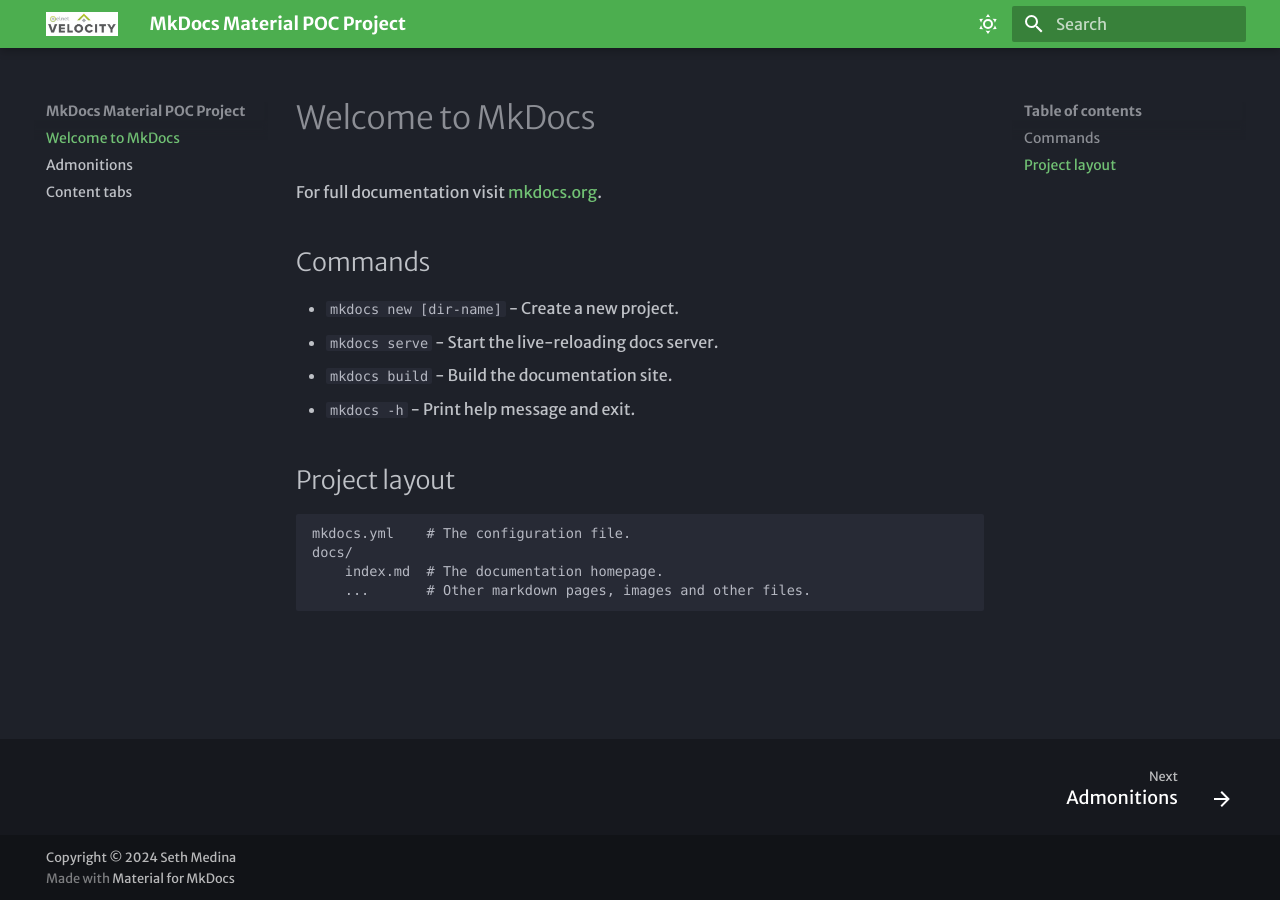
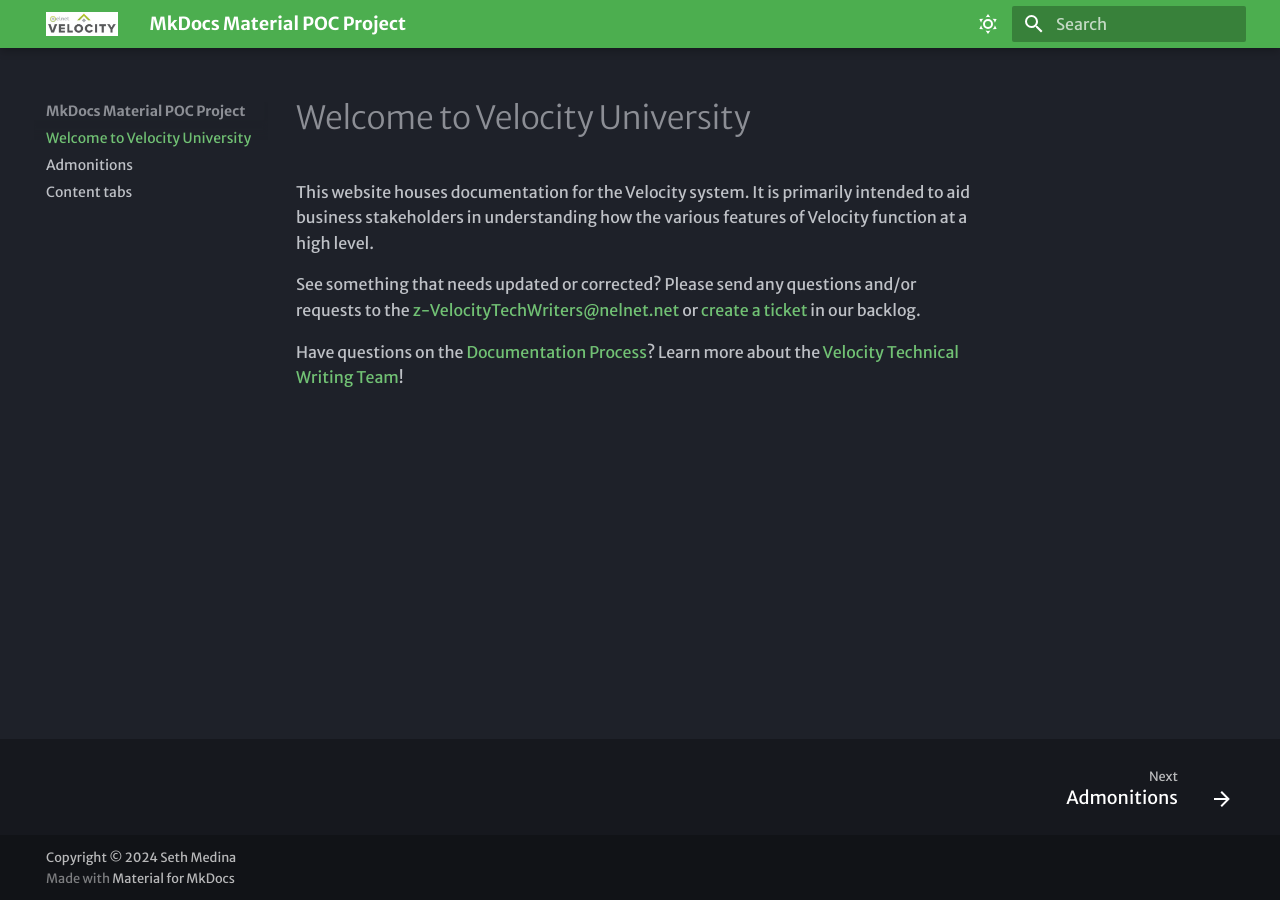
Before and after one commit to medinast/mkdocs-material-poc, an MkDocs documentation site: the page built from docs/index.md, in a window 1280 px wide. Built offline with MkDocs 1.6.1 and Material for MkDocs 9.7.7, drawn with Linux system fonts in a browser that asks for light colours; some web fonts are replaced.

Commit message:
Updated index.md and README.md
Added an intro paragraph and links to Velocity Tech Writer resources

```diff
--- a/docs/index.md
+++ b/docs/index.md
@@ -1,17 +1,7 @@
-# Welcome to MkDocs
+# Welcome to Velocity University
 
-For full documentation visit [mkdocs.org](https://www.mkdocs.org).
+This website houses documentation for the Velocity system. It is primarily intended to aid business stakeholders in understanding how the various features of Velocity function at a high level.
 
-## Commands
+See something that needs updated or corrected? Please send any questions and/or requests to the [z-VelocityTechWriters@nelnet.net](z-VelocityTechWriters@nelnet.net) or [create a ticket](https://jira.cl.glhec.org/secure/RapidBoard.jspa?rapidView=363&projectKey=CLTW&view=planning&issueLimit=100) in our backlog.
 
-* `mkdocs new [dir-name]` - Create a new project.
-* `mkdocs serve` - Start the live-reloading docs server.
-* `mkdocs build` - Build the documentation site.
-* `mkdocs -h` - Print help message and exit.
-
-## Project layout
-
-    mkdocs.yml    # The configuration file.
-    docs/
-        index.md  # The documentation homepage.
-        ...       # Other markdown pages, images and other files.
+Have questions on the [Documentation Process](https://confluence.glhec.org/confluence/display/VEL/Documentation+Process)? Learn more about the [Velocity Technical Writing Team](https://confluence.glhec.org/confluence/display/VTA/The+Velocity+Technical+Writing+team)!
```
Also changed, not shown: README.md (+18 -0 lines), 1 other file.
